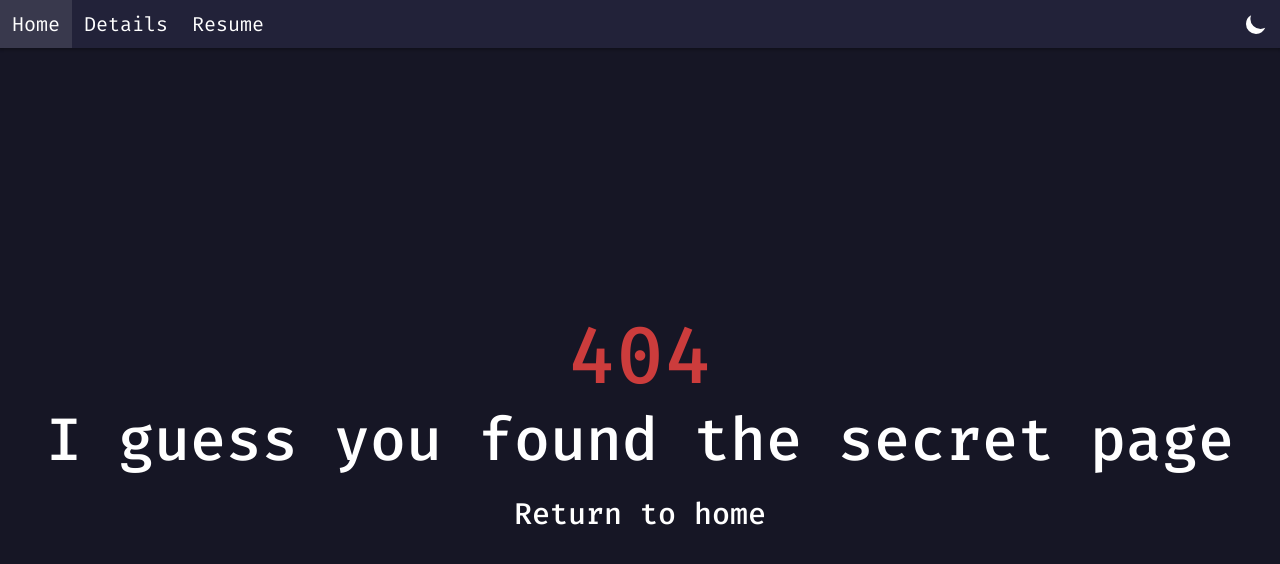
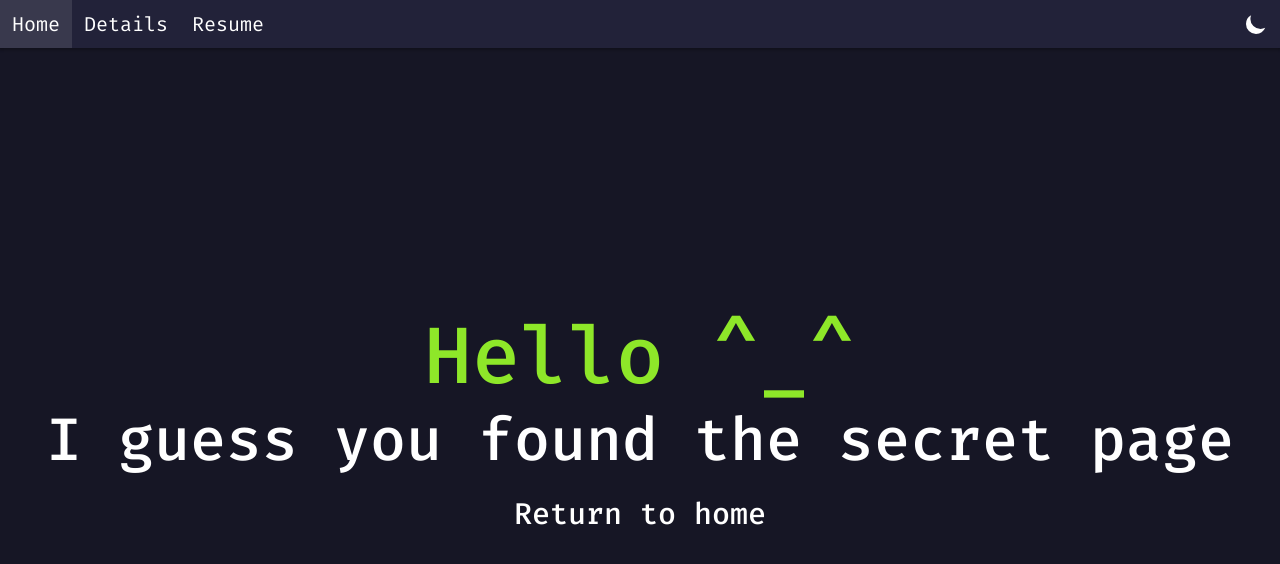
Before and after one commit to acezxn/Personal-Website, a React (Create React App) app: page /secret in a window 1280 px wide. Before the commit this address had no page. Shown: the top 564 px of the page. Built offline with nearby package versions, Linux system fonts and the light colour scheme.

Commit message:
Fixed several naming errors

```diff
--- a/src/pages/Secret.js
+++ b/src/pages/Secret.js
@@ -6,7 +6,7 @@ export const Secret = () => {
             <Navbar />
             <div style={{ height: "calc(40vh - 80px)" }}></div>
             <p style={{ textAlign: "center" }}>
-                <h1 className="monospace" style={{ color: "var(--error-color)" }}>404</h1>
+                <h1 className="monospace" style={{ color: "var(--primary-color)" }}>Hello ^_^</h1>
                 <h2 className="monospace">I guess you found the secret page</h2>
             </p>
             <div style={{ display: "flex", justifyContent: "center" }} >
```
